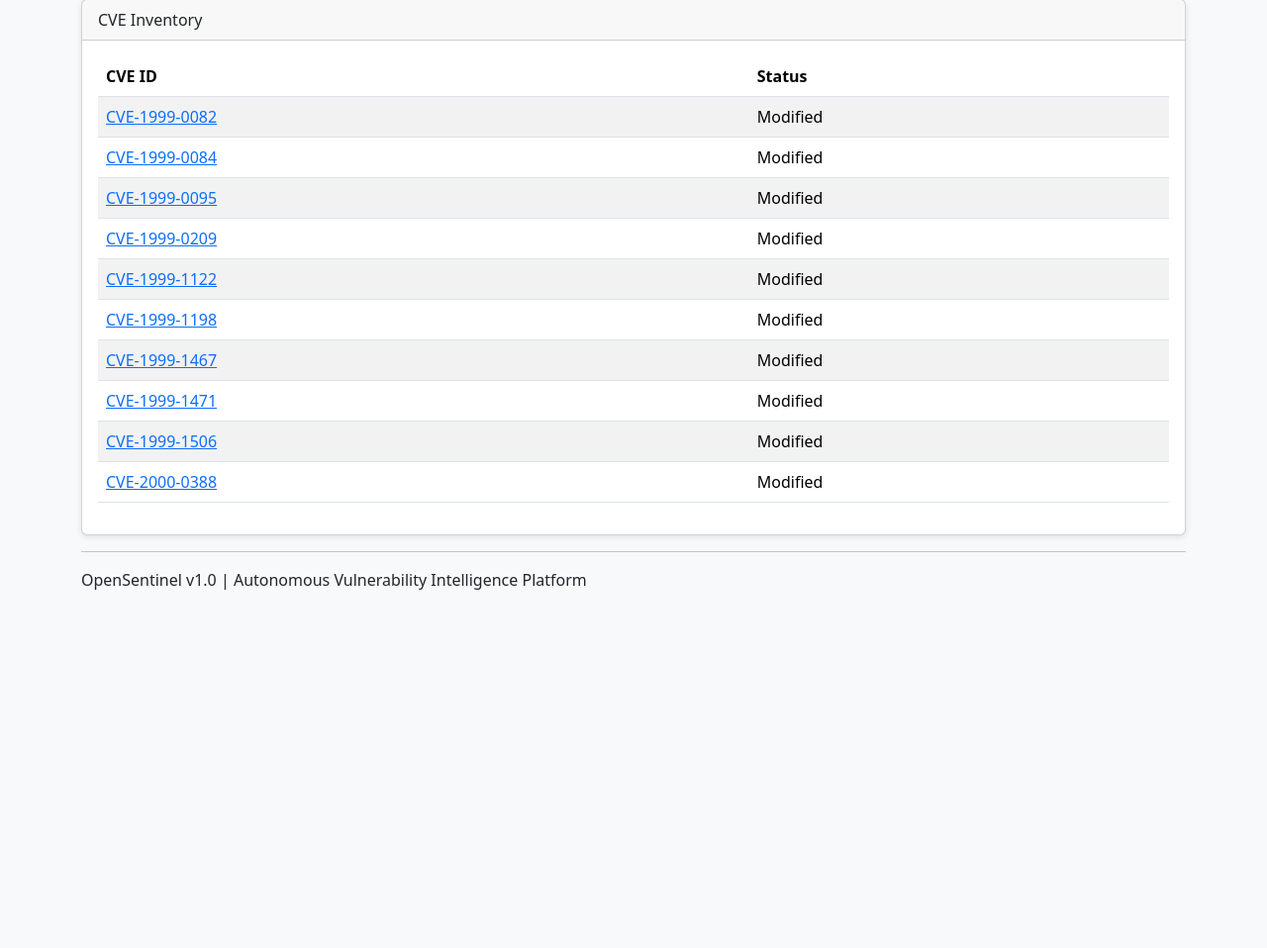
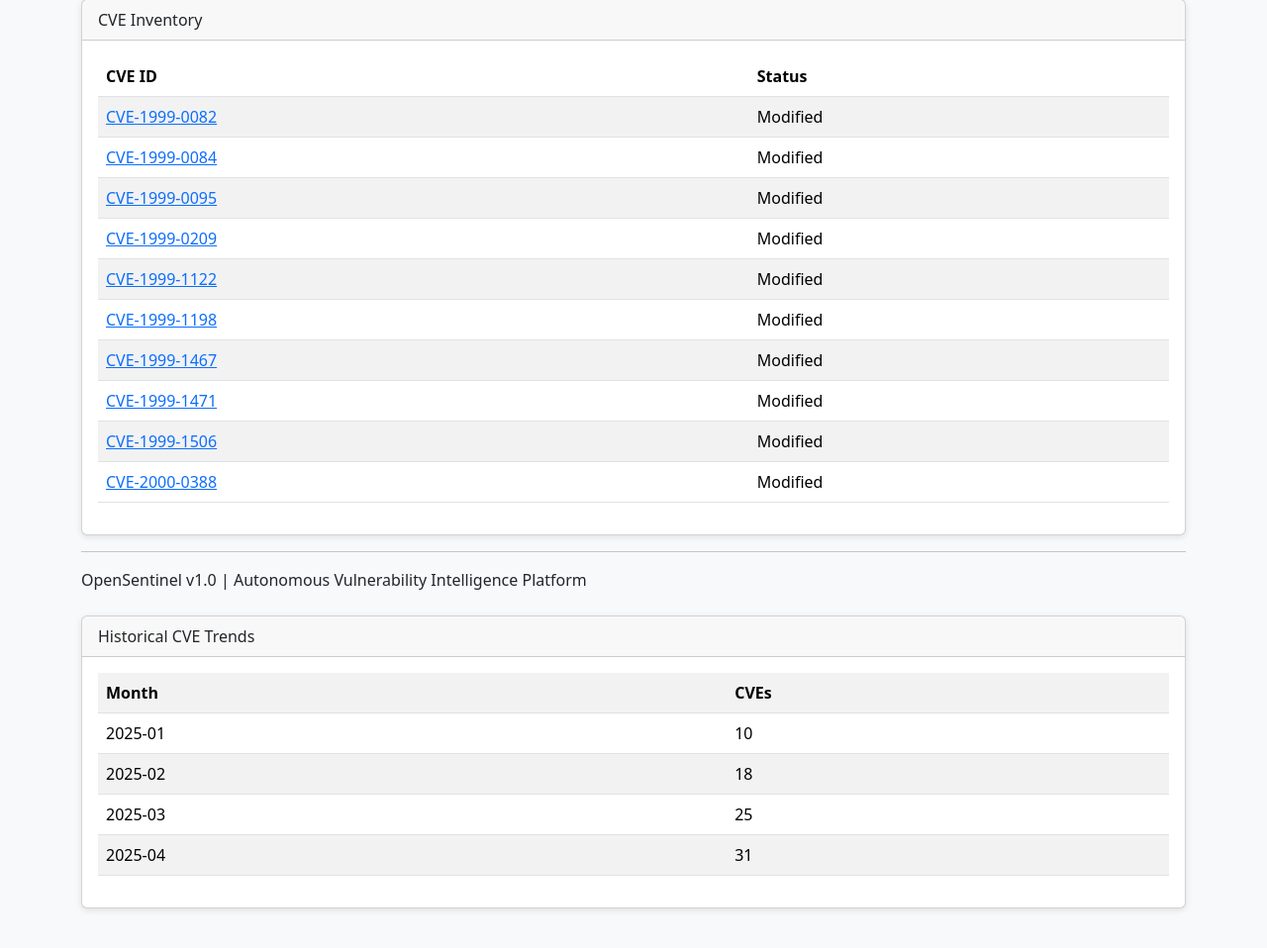
Before and after one commit to vinayb-devsecops/opensentinel, a Flask app: page / in a window 1280 px wide. Shown: the part 349-1307 px from the top of the page at 99% size. Before the commit the page ends 945 px from the top, so only its background shows below. Run offline with Flask 3, Linux system fonts and the light colour scheme; the visitor is signed in with stand-in values (Sample User, id 1); data comes from the database, SQL or seed files in the repository.

Commit message:
Add historical trend dashboard section

```diff
--- a/templates/index.html
+++ b/templates/index.html
@@ -107,6 +107,33 @@
         OpenSentinel v1.0 | Autonomous Vulnerability Intelligence Platform
     </p>
 
+
+
+<div class="card mt-4">
+<div class="card-header">
+Historical CVE Trends
+</div>
+
+<div class="card-body">
+
+<table class="table table-striped">
+
+<tr>
+<th>Month</th>
+<th>CVEs</th>
+</tr>
+
+<tr><td>2025-01</td><td>10</td></tr>
+<tr><td>2025-02</td><td>18</td></tr>
+<tr><td>2025-03</td><td>25</td></tr>
+<tr><td>2025-04</td><td>31</td></tr>
+
+</table>
+
+</div>
+</div>
+
+
 </div>
 
 </body>
```
